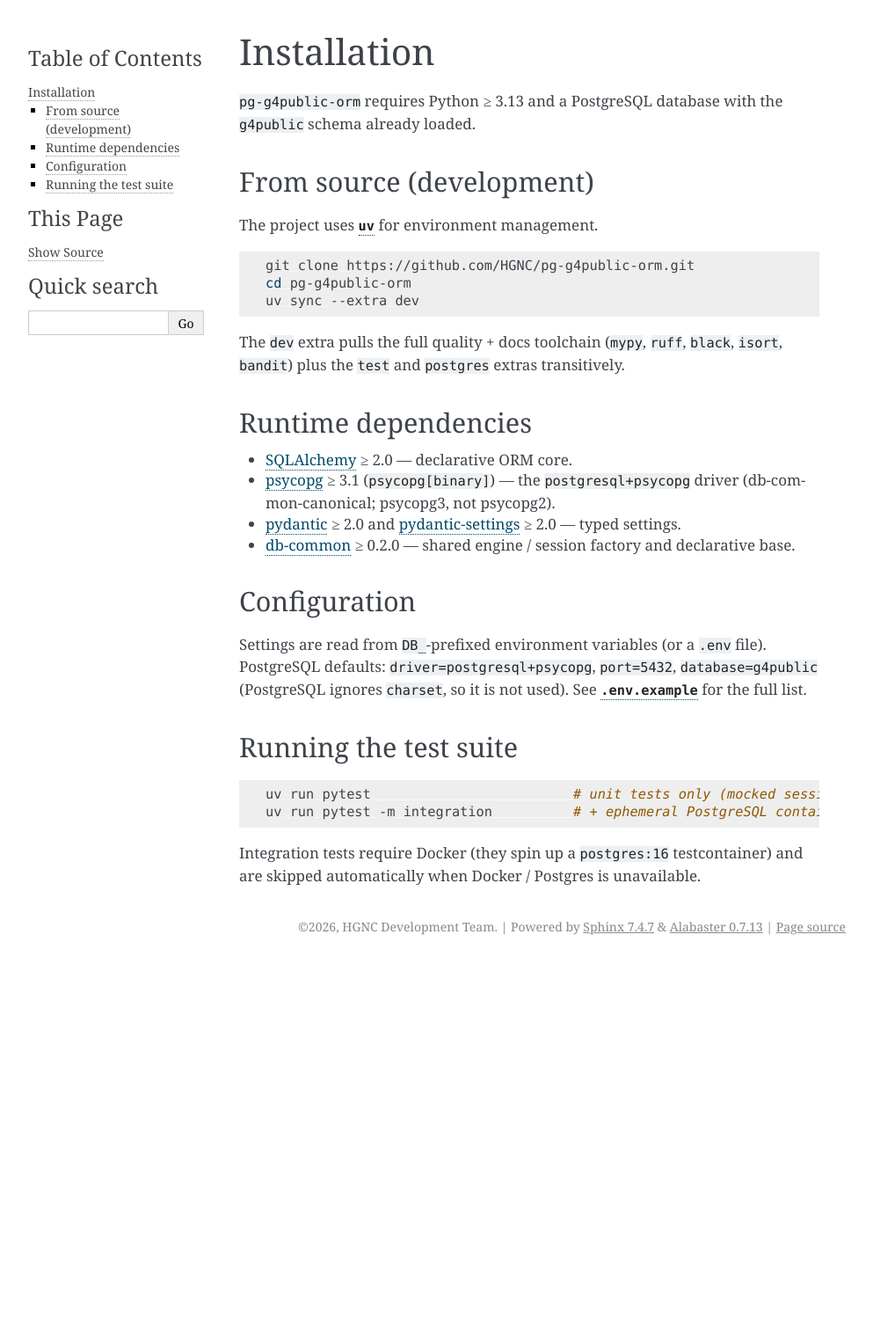
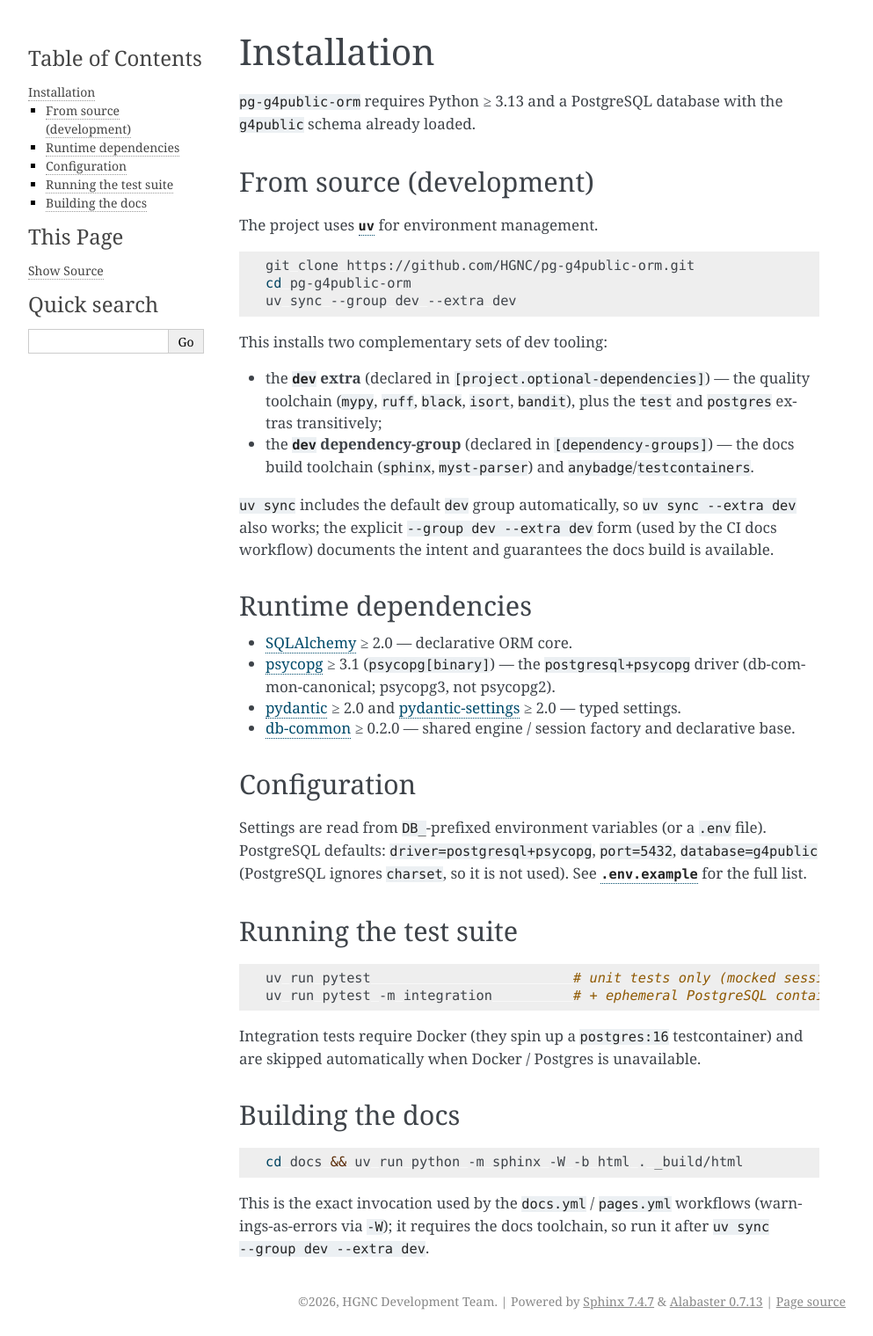
Before and after one commit to HGNC/pg-g4public-orm, a Sphinx documentation site: the page built from docs/installation.md, in a window 1280 px wide. Shown: the whole page at 88% size, without its empty margins (148-1141 px from the left). Built offline with Sphinx 7.4.7, drawn with Linux system fonts in a browser that asks for light colours; before the commit the page ends 1093 px from its top, so only the background shows below that.

Commit message:
Final checks made before shipping

````diff
--- a/docs/installation.md
+++ b/docs/installation.md
@@ -10,11 +10,20 @@ The project uses [`uv`](https://docs.astral.sh/uv/) for environment management.
 ```bash
 git clone https://github.com/HGNC/pg-g4public-orm.git
 cd pg-g4public-orm
-uv sync --extra dev
+uv sync --group dev --extra dev
 ```
 
-The `dev` extra pulls the full quality + docs toolchain (`mypy`, `ruff`,
-`black`, `isort`, `bandit`) plus the `test` and `postgres` extras transitively.
+This installs two complementary sets of dev tooling:
+
+- the **`dev` extra** (declared in `[project.optional-dependencies]`) — the
+  quality toolchain (`mypy`, `ruff`, `black`, `isort`, `bandit`), plus the
+  `test` and `postgres` extras transitively;
+- the **`dev` dependency-group** (declared in `[dependency-groups]`) — the docs
+  build toolchain (`sphinx`, `myst-parser`) and `anybadge`/`testcontainers`.
+
+`uv sync` includes the default `dev` group automatically, so `uv sync --extra dev`
+also works; the explicit `--group dev --extra dev` form (used by the CI docs
+workflow) documents the intent and guarantees the docs build is available.
 
 ## Runtime dependencies
 
@@ -44,3 +53,13 @@ uv run pytest -m integration          # + ephemeral PostgreSQL container
 
 Integration tests require Docker (they spin up a `postgres:16` testcontainer)
 and are skipped automatically when Docker / Postgres is unavailable.
+
+## Building the docs
+
+```bash
+cd docs && uv run python -m sphinx -W -b html . _build/html
+```
+
+This is the exact invocation used by the `docs.yml` / `pages.yml` workflows
+(warnings-as-errors via `-W`); it requires the docs toolchain, so run it after
+`uv sync --group dev --extra dev`.
--- a/pyproject.toml
+++ b/pyproject.toml
@@ -36,6 +36,7 @@ test = [
     "pytest-cov>=5.0",
     "testcontainers>=4.0",
     "actionlint-py>=1.7",
+    "pyyaml>=6.0",
 ]
 # PostgreSQL driver for the integration leg (matches the runtime dep so the
 # `postgresql+psycopg` driver is usable in CI without re-declaring it).
````
Also changed, not shown: docs/quick-start.md (+8 -6 lines), 4 other files.
